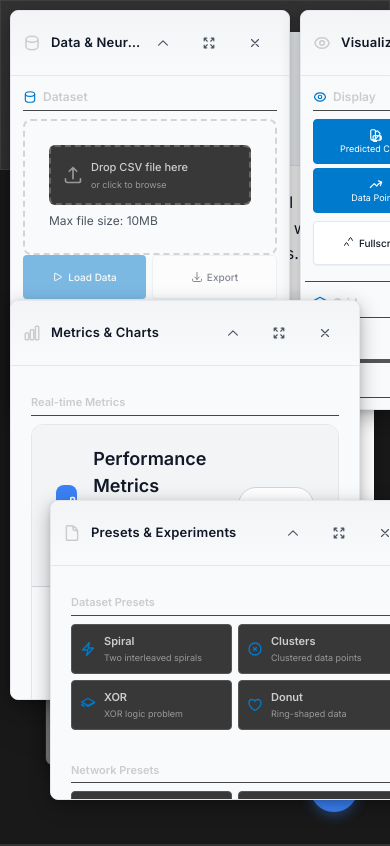
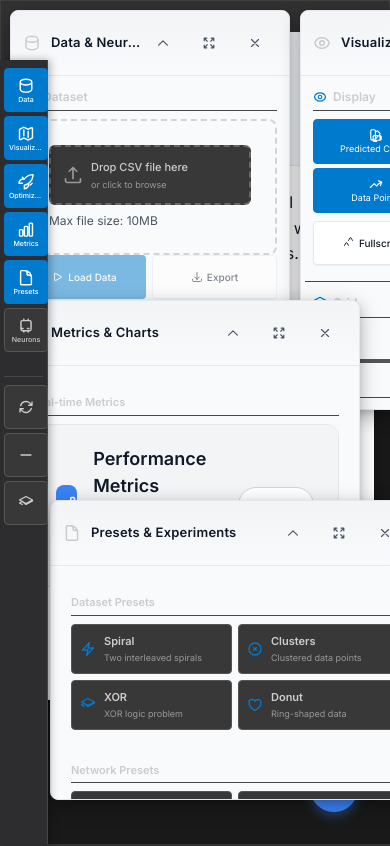
Before and after one commit to mlnomadpy/vortex, a Vue app: page /playground in a window 390 px wide. Shown: the top 846 px of the page. Built offline with nearby package versions, Linux system fonts and the light colour scheme.

Commit message:
bigger canvas, vertical pannel buttons

```diff
--- a/src/views/Playground.vue
+++ b/src/views/Playground.vue
@@ -169,10 +169,9 @@
           />
         </FloatingPanel>
 
-        <!-- Panel Control Toolbar -->
-        <div class="panel-controls-toolbar">
-          <div class="toolbar-section">
-            <h3 class="toolbar-title">Panels</h3>
+        <!-- Panel Control Sidebar -->
+        <div class="panel-controls-sidebar">
+          <div class="sidebar-section">
             <div class="panel-toggles">
               <button
                 v-for="(panel, key) in panels"
@@ -187,20 +186,16 @@
             </div>
           </div>
 
-          <div class="toolbar-section">
-            <h3 class="toolbar-title">Layout</h3>
+          <div class="sidebar-section">
             <div class="layout-controls">
-              <button @click="resetPanelPositions" class="layout-btn">
+              <button @click="resetPanelPositions" class="layout-btn" title="Reset Layout">
                 <ArrowPathIcon class="btn-icon" />
-                Reset Layout
               </button>
-              <button @click="minimizeAllPanels" class="layout-btn">
+              <button @click="minimizeAllPanels" class="layout-btn" title="Minimize All">
                 <MinusIcon class="btn-icon" />
-                Minimize All
               </button>
-              <button @click="showAllPanels" class="layout-btn">
+              <button @click="showAllPanels" class="layout-btn" title="Show All">
                 <Square3Stack3DIcon class="btn-icon" />
-                Show All
               </button>
             </div>
           </div>
@@ -625,7 +620,7 @@ function addPerturbation() {
 }
 
 .workspace-container {
-  padding: 16px;
+  padding: 16px 16px 16px 80px; /* Add left padding for sidebar */
   height: calc(100vh - 60px);
   position: relative;
 }
@@ -646,8 +641,8 @@ function addPerturbation() {
   border-radius: 8px;
   overflow: hidden;
   box-shadow: 0 4px 12px rgba(0, 0, 0, 0.4);
-  width: 600px;
-  height: 600px;
+  width: 700px;
+  height: 700px;
   position: relative;
 }
 
@@ -660,62 +655,55 @@ function addPerturbation() {
   z-index: 10;
 }
 
-/* Panel Controls Toolbar */
-.panel-controls-toolbar {
+/* Panel Controls Sidebar */
+.panel-controls-sidebar {
   position: fixed;
-  bottom: 20px;
-  left: 50%;
-  transform: translateX(-50%);
+  left: 0;
+  top: 60px; /* Below header */
+  bottom: 0;
+  width: 64px;
   background: #2d2d30;
-  border: 1px solid #464647;
-  border-radius: 8px;
-  padding: 12px 16px;
-  box-shadow: 0 4px 12px rgba(0, 0, 0, 0.4);
-  backdrop-filter: blur(8px);
+  border-right: 1px solid #464647;
+  box-shadow: 2px 0 8px rgba(0, 0, 0, 0.3);
   z-index: 200;
   display: flex;
-  gap: 24px;
-  align-items: center;
+  flex-direction: column;
+  padding: 16px 8px;
+  gap: 16px;
 }
 
-.toolbar-section {
+.sidebar-section {
   display: flex;
   flex-direction: column;
   gap: 8px;
 }
 
-.toolbar-title {
-  font-size: 11px;
-  font-weight: 600;
-  color: #cccccc;
-  margin: 0;
-  text-align: center;
-}
-
 .panel-toggles {
   display: flex;
-  gap: 6px;
+  flex-direction: column;
+  gap: 4px;
 }
 
 .panel-toggle {
   display: flex;
   flex-direction: column;
   align-items: center;
-  gap: 4px;
-  padding: 8px 10px;
+  justify-content: center;
+  gap: 2px;
+  padding: 8px 4px;
   background: #383838;
   border: 1px solid #555555;
-  border-radius: 6px;
+  border-radius: 4px;
   cursor: pointer;
   transition: all 0.2s ease;
   color: #cccccc;
-  min-width: 60px;
+  width: 48px;
+  height: 48px;
 }
 
 .panel-toggle:hover {
   background: #404040;
   border-color: #666666;
-  transform: translateY(-1px);
 }
 
 .panel-toggle.active {
@@ -725,34 +713,43 @@ function addPerturbation() {
 }
 
 .toggle-icon {
-  width: 16px;
-  height: 16px;
+  width: 18px;
+  height: 18px;
 }
 
 .toggle-label {
-  font-size: 9px;
+  font-size: 8px;
   font-weight: 500;
   text-align: center;
-  line-height: 1.1;
+  line-height: 1;
+  max-width: 100%;
+  overflow: hidden;
+  text-overflow: ellipsis;
+  white-space: nowrap;
 }
 
 .layout-controls {
   display: flex;
-  gap: 6px;
+  flex-direction: column;
+  gap: 4px;
+  margin-top: 8px;
+  padding-top: 8px;
+  border-top: 1px solid #464647;
 }
 
 .layout-btn {
   display: flex;
   align-items: center;
-  gap: 4px;
-  padding: 6px 10px;
+  justify-content: center;
+  padding: 8px 4px;
   background: #383838;
   border: 1px solid #555555;
   border-radius: 4px;
   cursor: pointer;
   transition: all 0.2s ease;
   color: #cccccc;
-  font-size: 10px;
+  width: 48px;
+  height: 32px;
 }
 
 .layout-btn:hover {
@@ -761,8 +758,8 @@ function addPerturbation() {
 }
 
 .btn-icon {
-  width: 12px;
-  height: 12px;
+  width: 16px;
+  height: 16px;
 }
 
 /* Floating Panel Content Styles */
@@ -914,34 +911,50 @@ function addPerturbation() {
 /* Responsive Design */
 @media (max-width: 1400px) {
   .canvas-container {
-    width: 500px;
-    height: 500px;
-  }
-
-  .panel-controls-toolbar {
-    flex-direction: column;
-    gap: 12px;
+    width: 600px;
+    height: 600px;
   }
 }
 
 @media (max-width: 1024px) {
   .canvas-container {
-    width: 400px;
-    height: 400px;
-  }
-
-  .panel-toggles {
-    flex-wrap: wrap;
-  }
-
-  .layout-controls {
-    flex-wrap: wrap;
+    width: 500px;
+    height: 500px;
   }
 }
 
 @media (max-width: 768px) {
   .workspace-container {
-    padding: 8px;
+    padding: 8px 8px 8px 72px;
+  }
+
+  .canvas-container {
+    width: 400px;
+    height: 400px;
+  }
+
+  .panel-controls-sidebar {
+    width: 56px;
+    padding: 12px 6px;
+  }
+
+  .panel-toggle,
+  .layout-btn {
+    width: 44px;
+  }
+
+  .panel-toggle {
+    height: 44px;
+  }
+
+  .layout-btn {
+    height: 28px;
+  }
+}
+
+@media (max-width: 480px) {
+  .workspace-container {
+    padding: 8px 8px 8px 64px;
   }
 
   .canvas-container {
@@ -949,12 +962,26 @@ function addPerturbation() {
     height: 300px;
   }
 
-  .panel-controls-toolbar {
-    position: relative;
-    margin-top: 16px;
-    transform: none;
-    left: auto;
-    bottom: auto;
+  .panel-controls-sidebar {
+    width: 48px;
+    padding: 8px 4px;
+  }
+
+  .panel-toggle,
+  .layout-btn {
+    width: 40px;
+  }
+
+  .panel-toggle {
+    height: 40px;
+  }
+
+  .layout-btn {
+    height: 24px;
+  }
+
+  .toggle-label {
+    font-size: 7px;
   }
 }
 </style>
```
